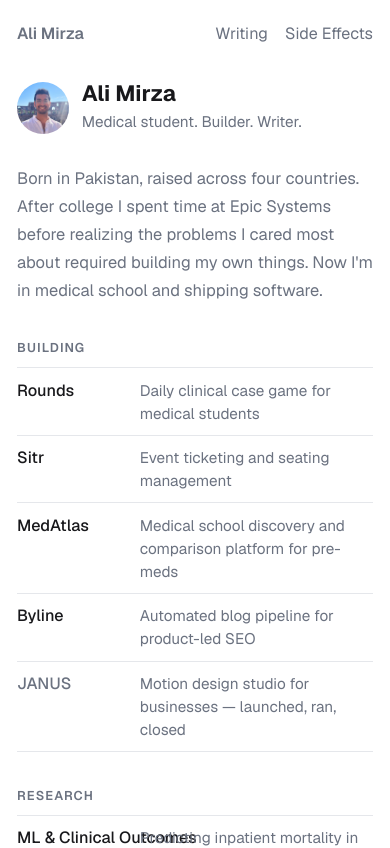
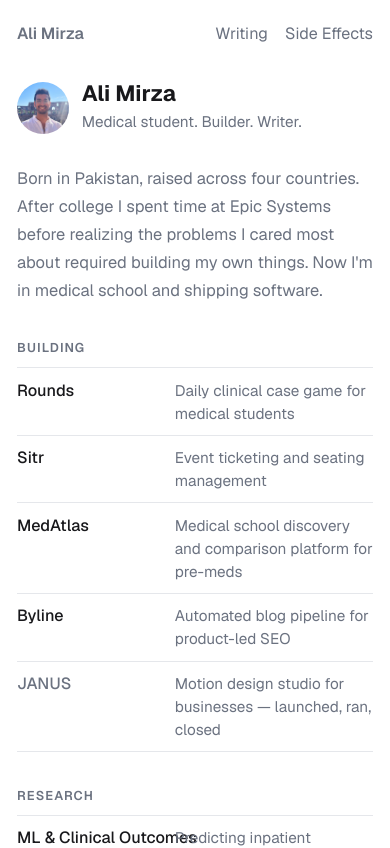
Before and after one commit to thisisalimirza/loam, a Next.js app: page / in a window 390 px wide. Shown: the top 848 px of the page. Built offline with nearby package versions, Linux system fonts and the light colour scheme; no server answers.

Commit message:
Fix overlapping text in project list by widening first column
'ML & Clinical Outcomes' was overflowing its 130px column due to
white-space: nowrap. Increased to 165px (145px on mobile) to fit
the longest project name without overlap.

https://claude.ai/code/session_018vzNdLrG7ZsKXrcMqE1gSC

```diff
--- a/src/app/globals.css
+++ b/src/app/globals.css
@@ -191,7 +191,7 @@ button, input, select, textarea {
 
 .project-item {
   display: grid;
-  grid-template-columns: 130px 1fr;
+  grid-template-columns: 165px 1fr;
   gap: 1rem;
   padding: 0.55rem 0;
   border-bottom: 1px solid var(--border);
@@ -240,7 +240,7 @@ a.project-name:hover {
 
 @media (max-width: 480px) {
   .project-item {
-    grid-template-columns: 110px 1fr;
+    grid-template-columns: 145px 1fr;
     gap: 0.75rem;
   }
 }
```
